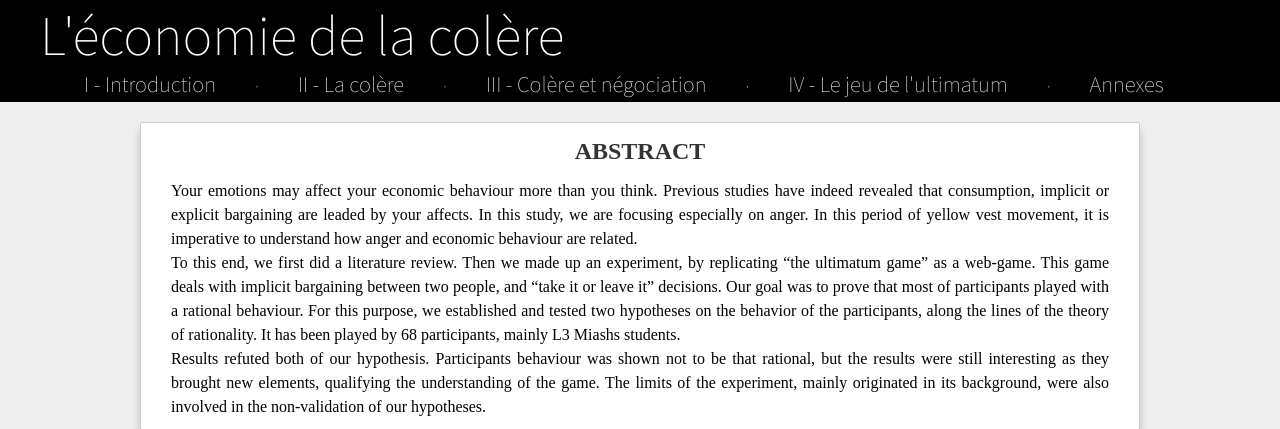
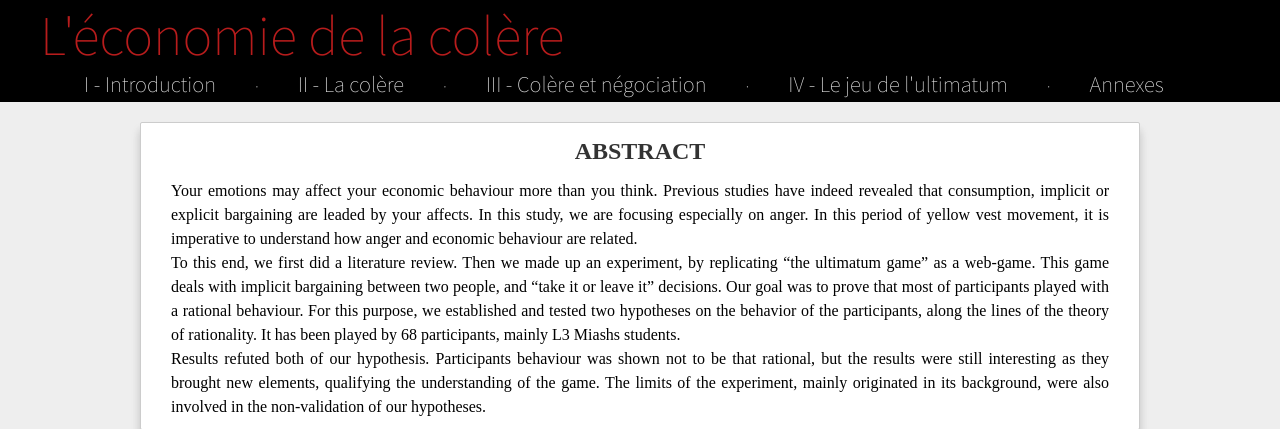
Before and after one commit to Jadounix/economie_colere, a PHP site: page /index.php in a window 1280 px wide. Shown: the top 429 px of the page. Run offline with PHP 8.4, Linux system fonts and the light colour scheme; some libraries are stand-ins or nearby versions.

Commit message:
Modif css
Le titre est en rouge à l'accueil

```diff
--- a/CSS/master.css
+++ b/CSS/master.css
@@ -91,7 +91,7 @@ footer a:hover{
 	transition: 0.3s ease-in-out all;
 }
 
-.menu .selected{
+.selected{
 	color:#B71C1C;
 }
 
```
